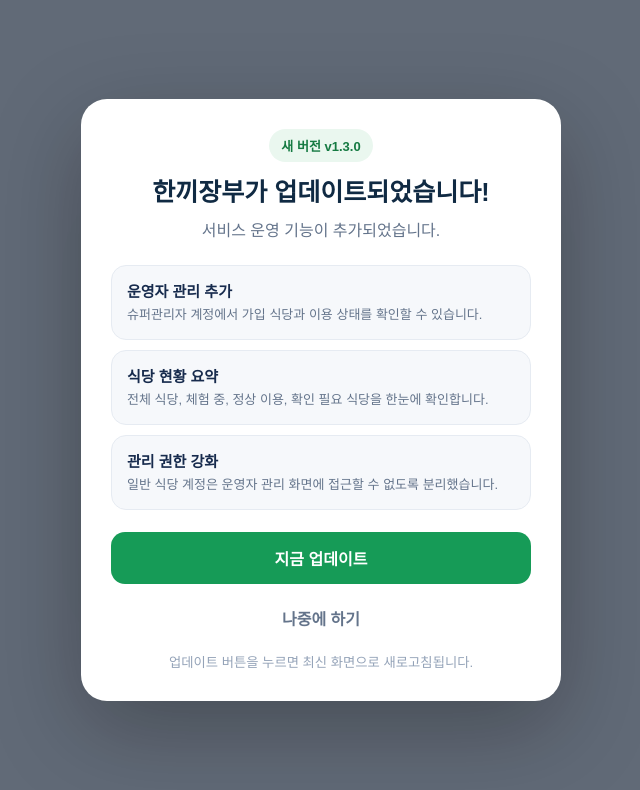
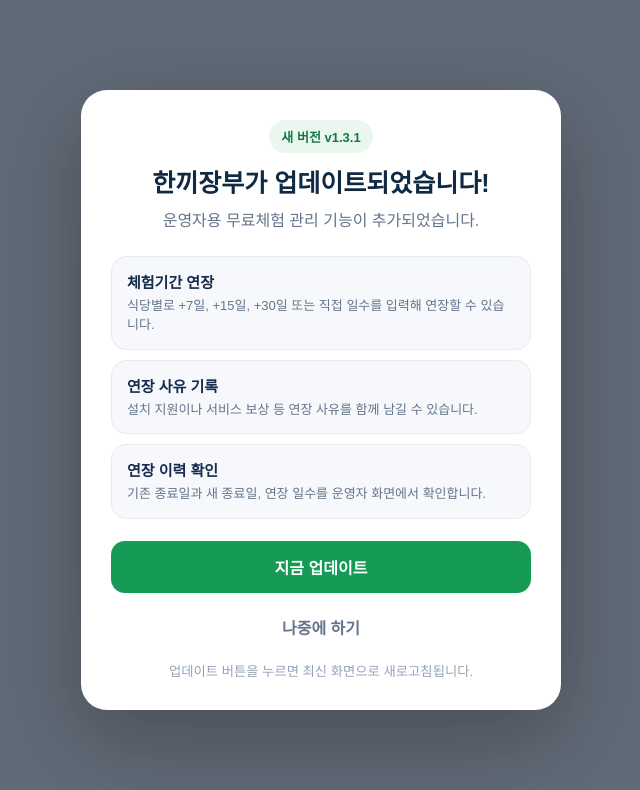
Before and after one commit to profile2018/hankki-jangbu, a Next.js app: page / in a window 1280 px wide. Shown: the top 790 px of the page, without its empty margins (319-959 px from the left). Built offline with nearby package versions, Linux system fonts and the light colour scheme; no server answers.

Commit message:
Announce trial extension controls

```diff
--- a/app/UpdateNotice.js
+++ b/app/UpdateNotice.js
@@ -2,7 +2,7 @@
 
 import { useEffect, useState } from "react";
 
-const VERSION = "1.3.0";
+const VERSION = "1.3.1";
 const STORAGE_KEY = "hankki-jangbu-version";
 
 export default function UpdateNotice() {
@@ -25,10 +25,7 @@ export default function UpdateNotice() {
     window.location.replace(url.toString());
   }
 
-  function later() {
-    setOpen(false);
-  }
-
+  function later() { setOpen(false); }
   if (!open) return null;
 
   return (
@@ -36,11 +33,11 @@ export default function UpdateNotice() {
       <section className="update-card">
         <div className="update-badge">새 버전 v{VERSION}</div>
         <h2 id="update-title">한끼장부가 업데이트되었습니다!</h2>
-        <p className="update-lead">서비스 운영 기능이 추가되었습니다.</p>
+        <p className="update-lead">운영자용 무료체험 관리 기능이 추가되었습니다.</p>
         <div className="update-items">
-          <div><strong>운영자 관리 추가</strong><span>슈퍼관리자 계정에서 가입 식당과 이용 상태를 확인할 수 있습니다.</span></div>
-          <div><strong>식당 현황 요약</strong><span>전체 식당, 체험 중, 정상 이용, 확인 필요 식당을 한눈에 확인합니다.</span></div>
-          <div><strong>관리 권한 강화</strong><span>일반 식당 계정은 운영자 관리 화면에 접근할 수 없도록 분리했습니다.</span></div>
+          <div><strong>체험기간 연장</strong><span>식당별로 +7일, +15일, +30일 또는 직접 일수를 입력해 연장할 수 있습니다.</span></div>
+          <div><strong>연장 사유 기록</strong><span>설치 지원이나 서비스 보상 등 연장 사유를 함께 남길 수 있습니다.</span></div>
+          <div><strong>연장 이력 확인</strong><span>기존 종료일과 새 종료일, 연장 일수를 운영자 화면에서 확인합니다.</span></div>
         </div>
         <button type="button" className="update-now" onClick={applyUpdate}>지금 업데이트</button>
         <button type="button" className="update-later" onClick={later}>나중에 하기</button>
```
